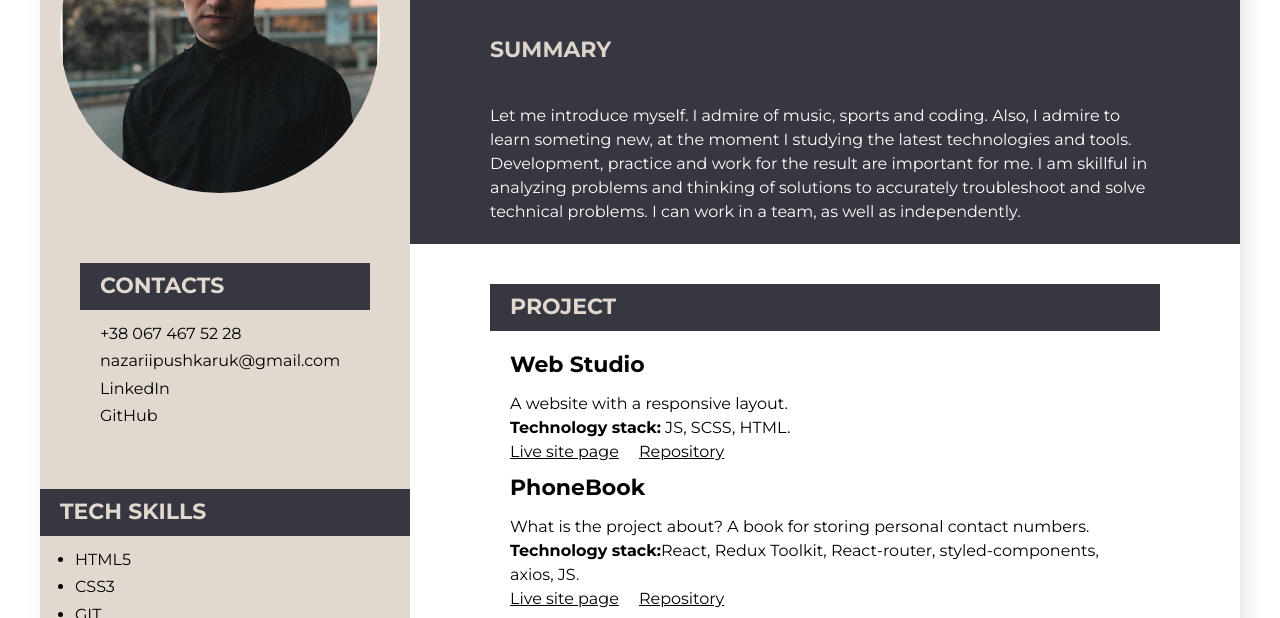
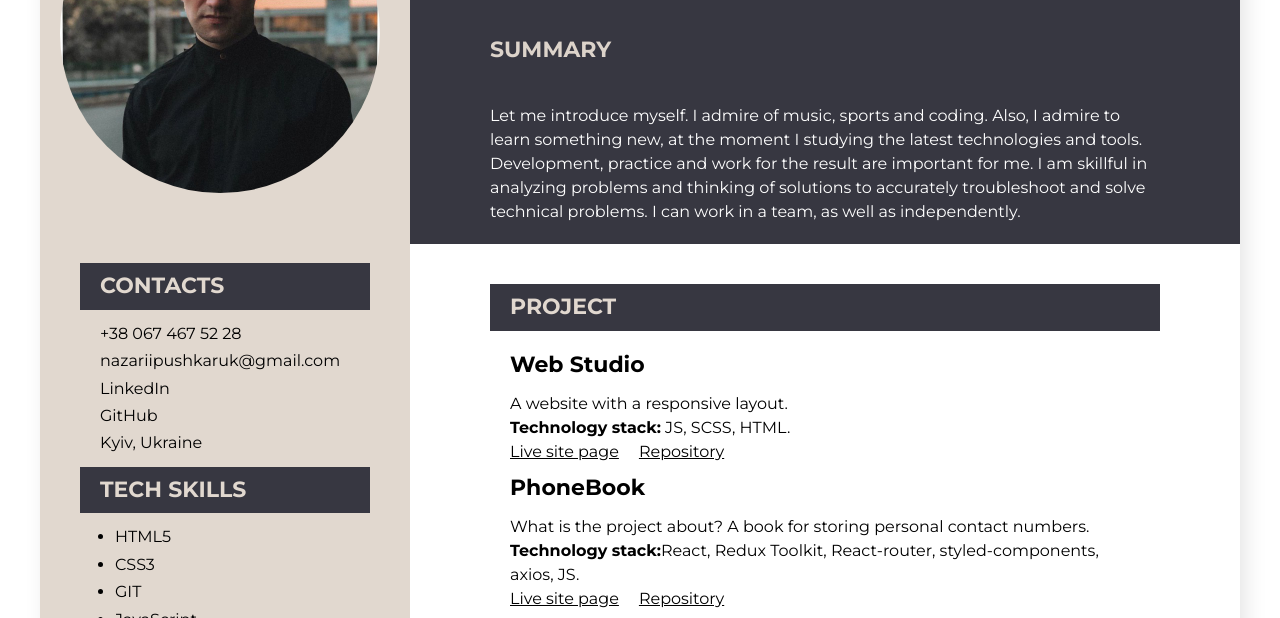
Before and after one commit to Nazarii7/Name_surname_position, a plain HTML site: page index.html in a window 1280 px wide. Shown: the part 167-785 px from the top of the page. Drawn offline with Linux system fonts and the light colour scheme.

Commit message:
Update index.html

```diff
--- a/index.html
+++ b/index.html
@@ -21,7 +21,7 @@
 
           <p class="summery__text">
             Let me introduce myself. I admire of music, sports and coding. Also,
-            I admire to learn someting new, at the moment I studying the latest
+            I admire to learn something new, at the moment I studying the latest
             technologies and tools. Development, practice and work for the
             result are important for me. I am skillful in analyzing problems and
             thinking of solutions to accurately troubleshoot and solve technical
@@ -255,8 +255,10 @@
                   >GitHub</a
                 >
               </li>
+              <li class="contact-list__elements">
+                <span class="contact-list__link">Kyiv, Ukraine</span>
+              </li>
             </ul>
-          </div>
           </div>
 
           <div class="tech-skills">
@@ -331,6 +333,7 @@
               </li>
             </ul>
           </div>
+        </div>
       </aside>
     </div>
   </body>
```
Lines whose indentation alone changed are shown as unchanged.
